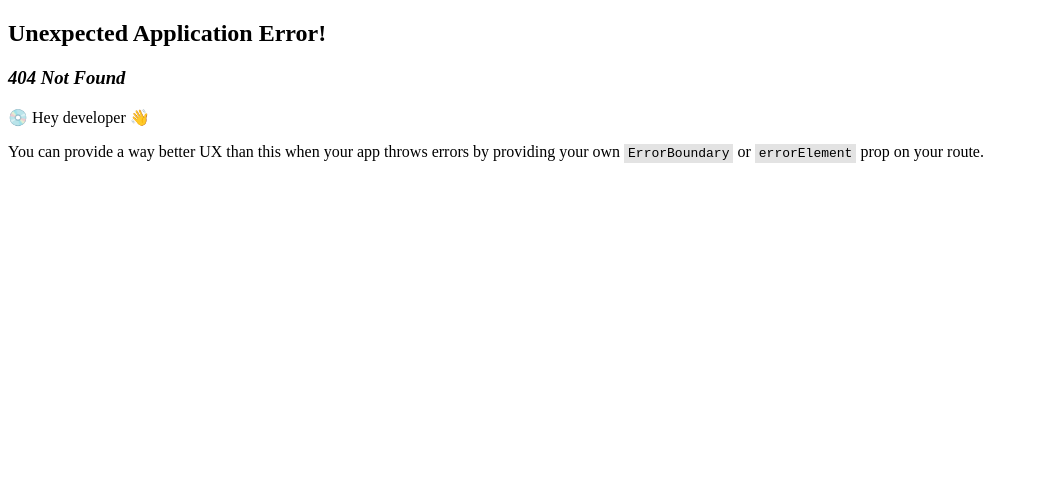
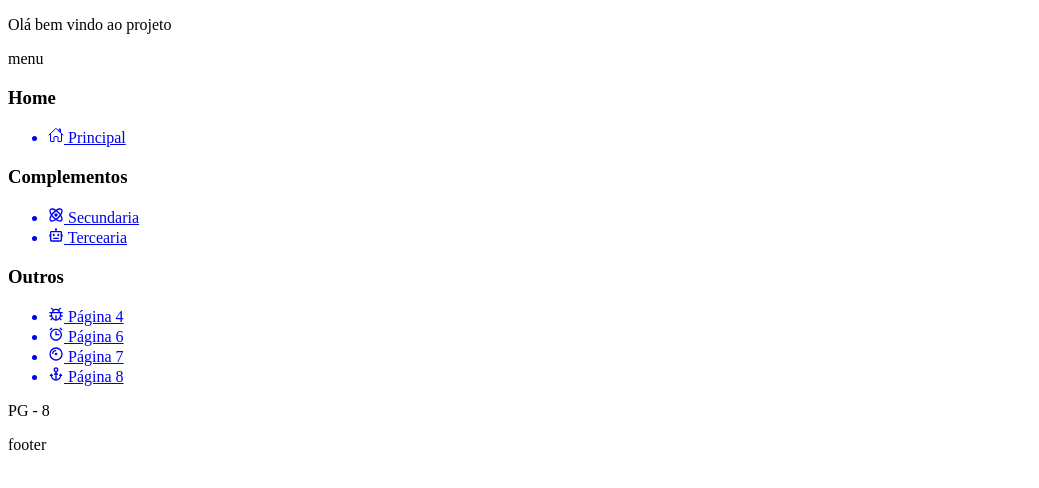
Before and after one commit to heitorbarbosaramos/minhaApiV2, a React (Vite) app in the folder client/: page /pg8 in a window 1280 px wide. Before the commit this address had no page. Shown: the top 488 px of the page, without its empty margins (0-1039 px from the left). Built offline with nearby package versions, Linux system fonts and the light colour scheme.

Commit message:
criando estrutura menu

```diff
--- a/client/package.json
+++ b/client/package.json
@@ -12,6 +12,7 @@
   "dependencies": {
     "react": "^18.2.0",
     "react-dom": "^18.2.0",
+    "react-icons": "^5.2.1",
     "react-router-dom": "^6.23.1"
   },
   "devDependencies": {
--- a/client/src/App.tsx
+++ b/client/src/App.tsx
@@ -1,10 +1,13 @@
 import { Outlet } from "react-router-dom"
+import Menu from "./components/menu/Menu"
 
 function App() {
   return (
     <>
       <p>Olá bem vindo ao projeto</p>
-      <p>menu</p>
+      <p>menu
+        <Menu />
+      </p>
       <Outlet />
       <p>footer</p>
     </>
--- /dev/null
+++ b/client/src/components/menu/Menu.tsx
@@ -0,0 +1,56 @@
+import { IoHomeOutline } from "react-icons/io5"
+import { MenuModel } from "../../types/MenuItem"
+import { BiAbacus, BiAlarm, BiAlbum, BiAnchor, BiAtom, BiBot, BiBug } from "react-icons/bi"
+import { Link } from "react-router-dom"
+
+const Menu = () => {
+
+    const items: MenuModel[] = [
+        {
+            label: "Home",
+            items: [
+                { label: "Principal", icon: <IoHomeOutline />, to: "home", visible: true, disabled: false, target: "_parent" }
+            ]
+        },
+        {
+            label: "Complementos",
+            items: [
+                { label: "Secundaria", icon: <BiAtom />, to: "secundaria", visible: true, disabled: false, target: "_parent" },
+                { label: "Tercearia", icon: <BiBot />,   to: "tercearia", visible: true, disabled: false, target: "_parent" }
+            ]
+        },
+        {
+            label: "Outros",
+            items: [
+                { label: "Página 4", icon: <BiBug />,    to: "pg4", visible: true,  disabled: false, target: "_parent" },
+                { label: "Página 5", icon: <BiAbacus />, to: "pg5", visible: false, disabled: false, target: "_parent" },
+                { label: "Página 6", icon: <BiAlarm />,  to: "pg6", visible: true,  disabled: false, target: "_parent" },
+                { label: "Página 7", icon: <BiAlbum />,  to: "pg7", visible: true,  disabled: false, target: "_parent" },
+                { label: "Página 8", icon: <BiAnchor />, to: "pg8", visible: true,  disabled: false, target: "_parent" },
+
+            ]
+        }
+
+    ]
+
+    console.log(items)
+    return (
+        <nav>
+            {items.map((menuSection, sectionIndex) => (
+                <div key={sectionIndex}>
+                    <h3>{menuSection.label}</h3>
+                    <ul>
+                        {menuSection.items.map((item, itemIndex) => item.visible && (
+                            <Link to={item.to}>
+                                <li key={itemIndex}>
+                                    {item.icon} {item.label}
+                                </li>
+                            </Link>
+                        ))}
+                    </ul>
+                </div>
+            ))}
+        </nav>
+    );
+}
+export default Menu
--- /dev/null
+++ b/client/src/types/MenuItem.ts
@@ -0,0 +1,16 @@
+/* eslint-disable @typescript-eslint/no-explicit-any */
+import { HTMLAttributeAnchorTarget } from "react";
+
+interface ItemMenuModel{
+    label: string,
+    icon?: any,
+    to: string,
+    visible?: boolean;
+    disabled?: boolean;
+    target?: HTMLAttributeAnchorTarget
+}
+
+export interface MenuModel{
+    label: string
+    items: ItemMenuModel[]
+}
```
Also changed, not shown: client/src/routers/Routers.tsx (+24 -0 lines), 1 other file (tests, documents, lock files or other folders).
